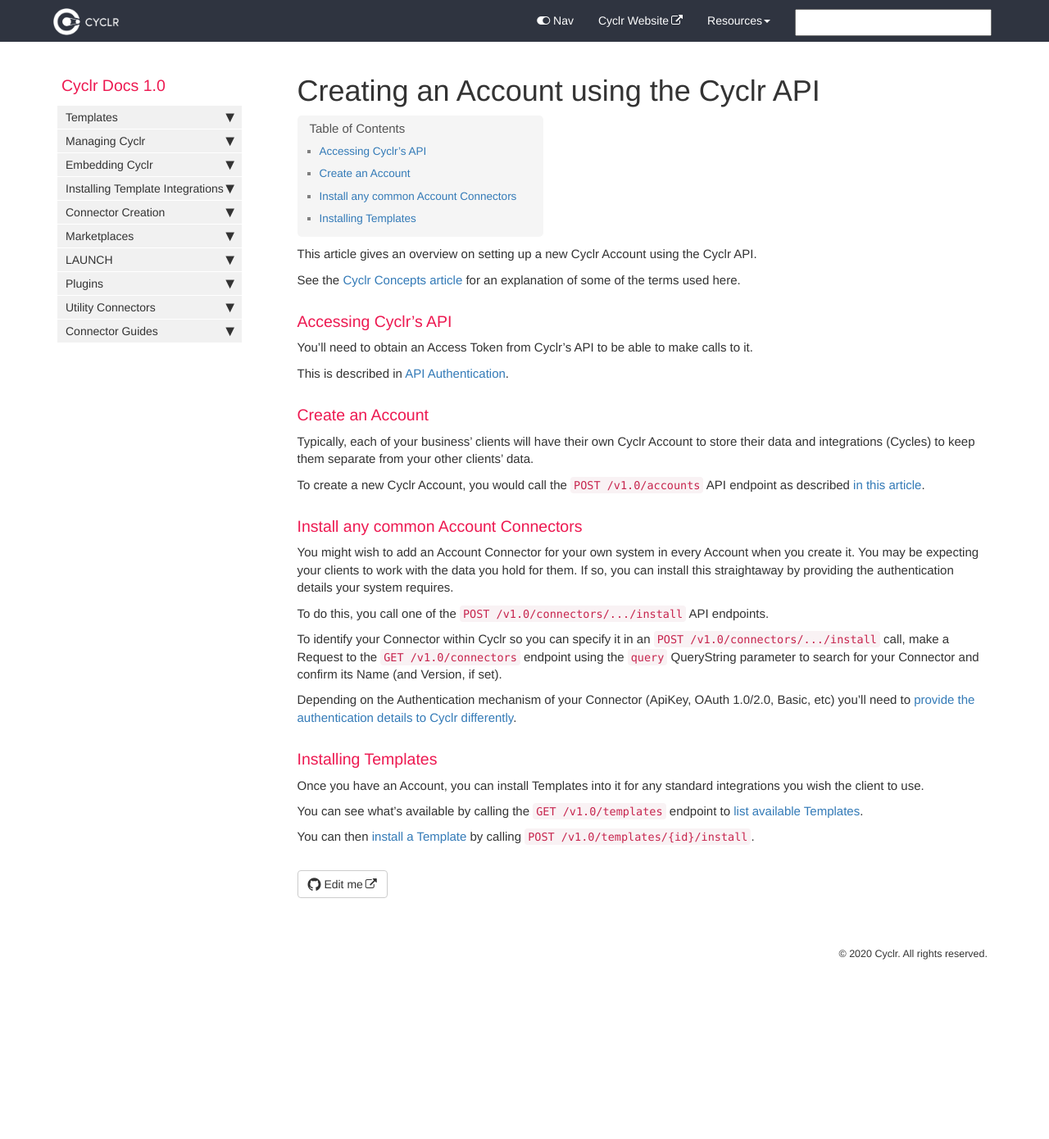
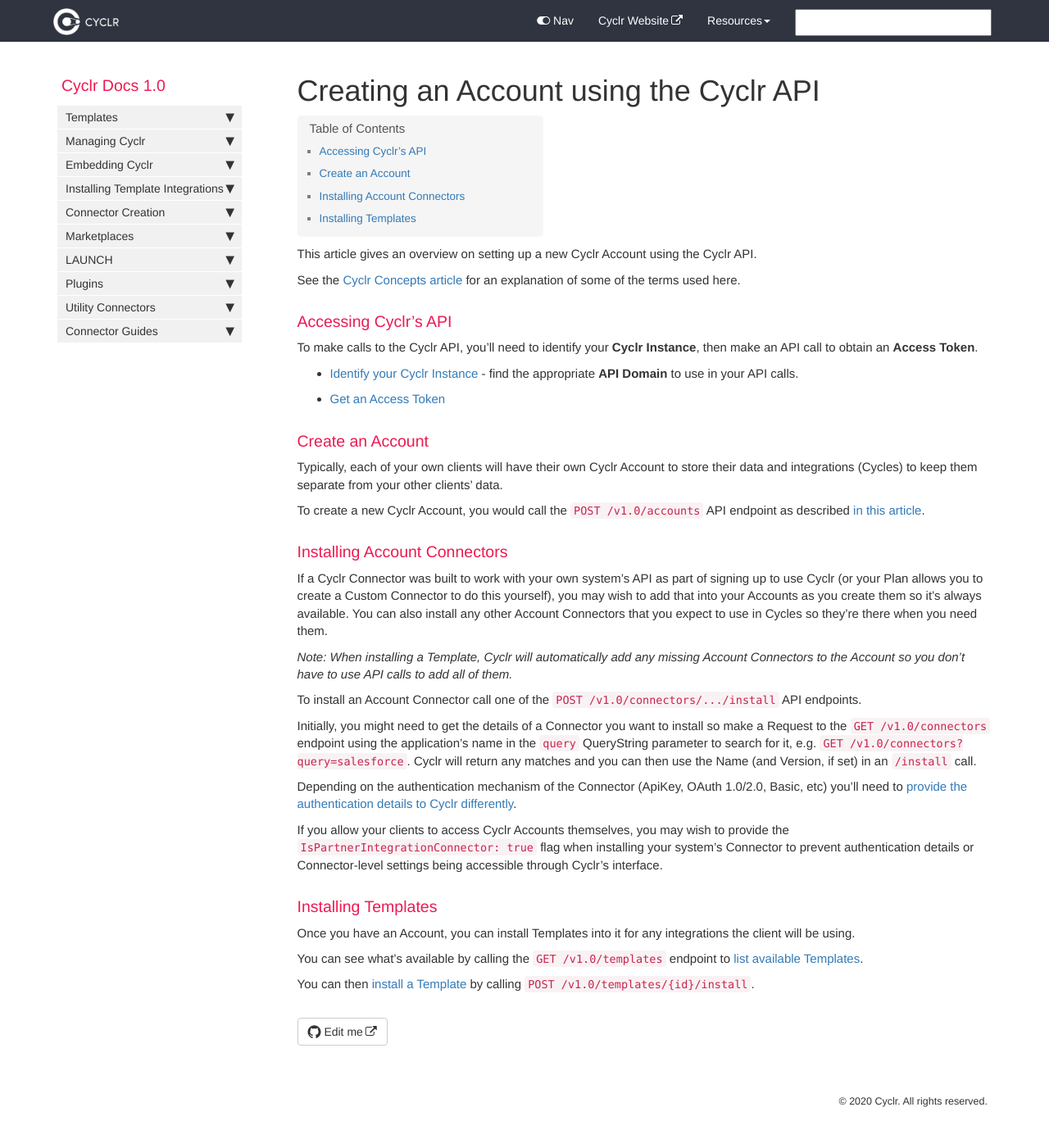
Before and after one commit to sneakysneak/docs, a Jekyll site: the page built from pages/installing-templates-api/overview-new-account.md, in a window 1280 px wide and 1400 px high. Shown: the top 1390 px of the window at 82% size. Built offline with Jekyll 4.4.1, drawn with Linux system fonts in a browser that asks for light colours; comment, search, counter and statistics services are not loaded.

Commit message:
Update overview-new-account.md

````diff
--- a/pages/installing-templates-api/overview-new-account.md
+++ b/pages/installing-templates-api/overview-new-account.md
@@ -12,36 +12,41 @@ See the [Cyclr Concepts article](./cyclr-concepts) for an explanation of some of
 
 ### Accessing Cyclr's API
 
-You'll need to obtain an Access Token from Cyclr's API to be able to make calls to it.
+To make calls to the Cyclr API, you'll need to identify your **Cyclr Instance**, then make an API call to obtain an **Access Token**.
 
-This is described in [API Authentication](./cyclr-api-authentication).
+* [Identify your Cyclr Instance](./testing-cyclr-api) - find the appropriate **API Domain** to use in your API calls.
+* [Get an Access Token](./cyclr-api-authentication)
 
 
 
 ### Create an Account
 
-Typically, each of your business' clients will have their own Cyclr Account to store their data and integrations (Cycles) to keep them separate from your other clients' data.
+Typically, each of your own clients will have their own Cyclr Account to store their data and integrations (Cycles) to keep them separate from your other clients' data.
 
 To create a new Cyclr Account, you would call the ```POST /v1.0/accounts``` API endpoint as described [in this article](./create-account).
 
 
 
-### Install any common Account Connectors
+### Installing Account Connectors
 
-You might wish to add an Account Connector for your own system in every Account when you create it.  You may be expecting your clients to work with the data you hold for them.  If so, you can install this straightaway by providing the authentication details your system requires.
+If a Cyclr Connector was built to work with your own system's API as part of signing up to use Cyclr (or your Plan allows you to create a Custom Connector to do this yourself), you may wish to add that into your Accounts as you create them so it's always available.  You can also install any other Account Connectors that you expect to use in Cycles so they're there when you need them.
 
-To do this, you call one of the ```POST /v1.0/connectors/.../install``` API endpoints.
-
-To identify your Connector within Cyclr so you can specify it in an ```POST /v1.0/connectors/.../install``` call,  make a Request to the ```GET /v1.0/connectors``` endpoint using the ```query``` QueryString parameter to search for your Connector and confirm its Name (and Version, if set).
+*Note: When installing a Template, Cyclr will automatically add any missing Account Connectors to the Account so you don't have to use API calls to add all of them.*
 
 
-Depending on the Authentication mechanism of your Connector (ApiKey, OAuth 1.0/2.0, Basic, etc) you'll need to [provide the authentication details to Cyclr differently](./authenticate-account-connector).
+To install an Account Connector call one of the ```POST /v1.0/connectors/.../install``` API endpoints.
 
+Initially, you might need to get the details of a Connector you want to install so make a Request to the ```GET /v1.0/connectors``` endpoint using the application's name in the ```query``` QueryString parameter to search for it, e.g. ```GET /v1.0/connectors?query=salesforce```.  Cyclr will return any matches and you can then use the Name (and Version, if set) in an ```/install``` call.
+
+Depending on the authentication mechanism of the Connector (ApiKey, OAuth 1.0/2.0, Basic, etc) you'll need to [provide the authentication details to Cyclr differently](./authenticate-account-connector).
+
+
+If you allow your clients to access Cyclr Accounts themselves, you may wish to provide the ```IsPartnerIntegrationConnector: true``` flag when installing your system's Connector to prevent authentication details or Connector-level settings being accessible through Cyclr's interface.
 
 
 ### Installing Templates
 
-Once you have an Account, you can install Templates into it for any standard integrations you wish the client to use.
+Once you have an Account, you can install Templates into it for any integrations the client will be using.
 
 You can see what's available by calling the ```GET /v1.0/templates``` endpoint to [list available Templates](./list-available-templates).
 
````
